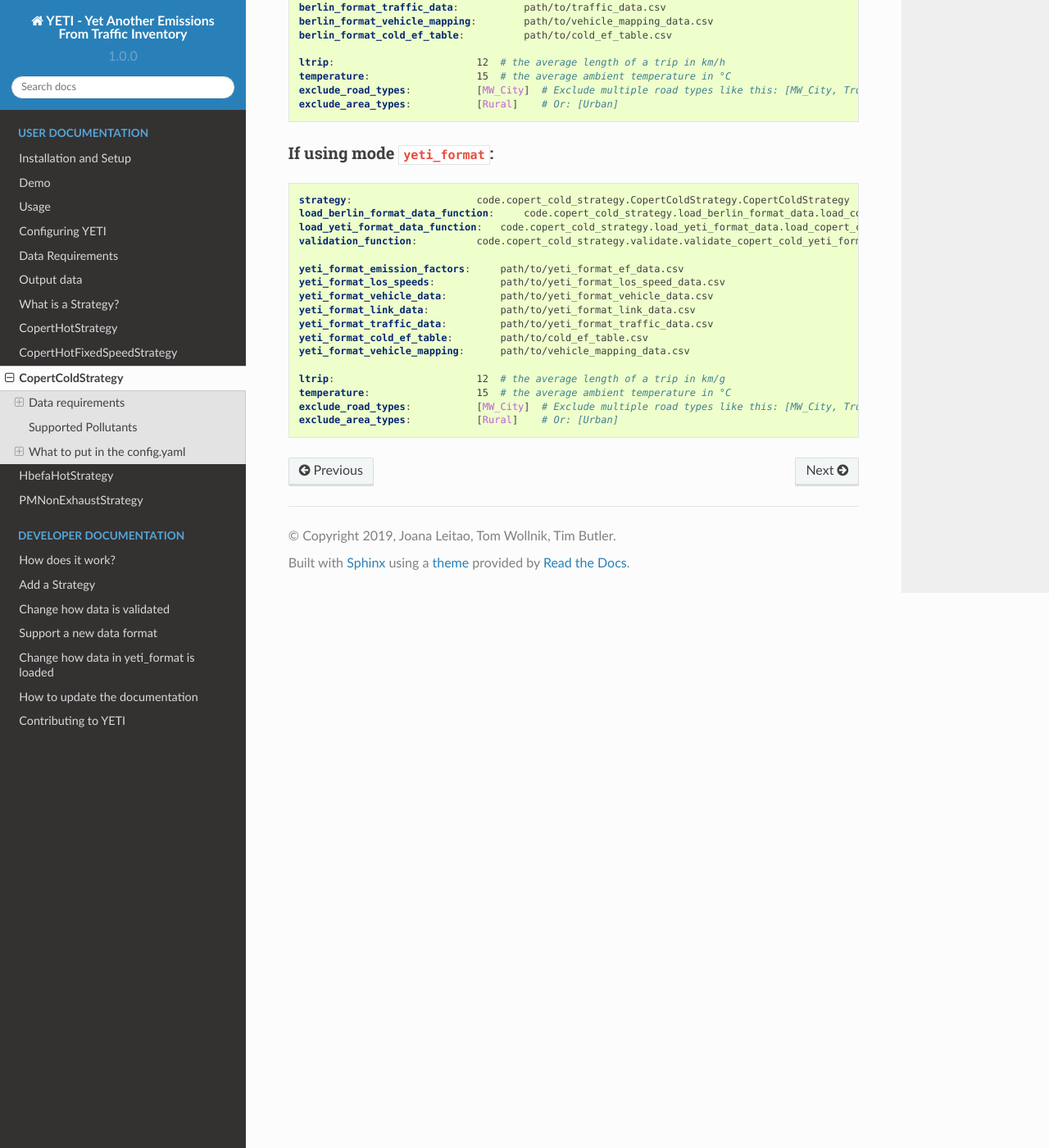
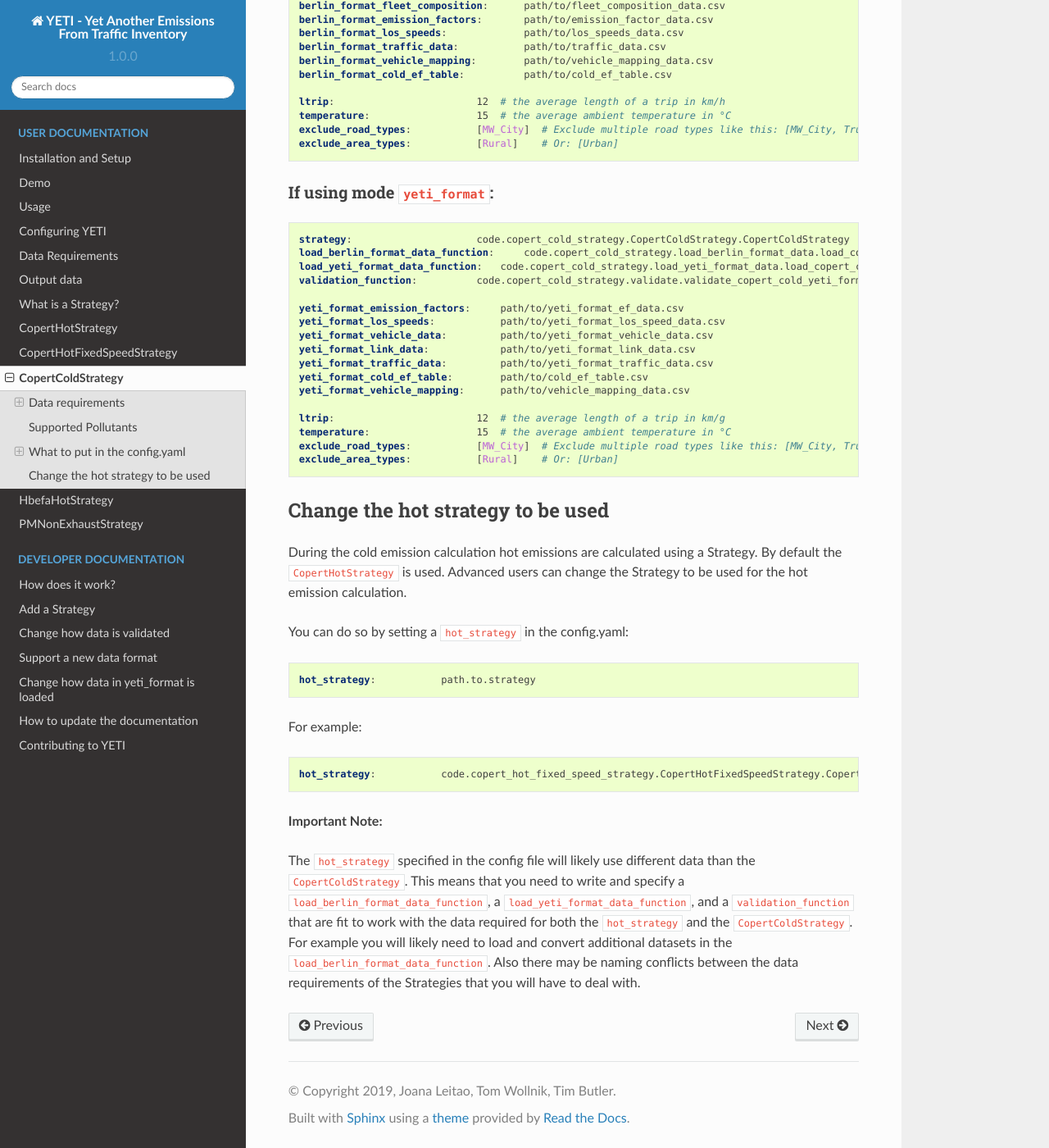
Before and after one commit to twollnik/YETI, a Sphinx documentation site: the page built from docs/user/copert_cold_strategy.rst, in a window 1280 px wide and 1400 px high, scrolled down 2718 px. Shown: the whole window at 82% size. Built offline with Sphinx 7.4.7 and the Read the Docs theme 2.0.0, drawn with Linux system fonts in a browser that asks for light colours; formulas are drawn with MathJax 3; some of the changed text lies outside the part shown.

Commit message:
enhance docs for copert cold strategy - include section on how to use different hot_strategy - fix typos and grammar

```diff
--- a/docs/user/copert_cold_strategy.rst
+++ b/docs/user/copert_cold_strategy.rst
@@ -12,10 +12,11 @@ to the road types or area types that you want to exclude.
 Possible road types to be excluded are: ``MW_Nat``, ``MW_City``, ``Trunk_Nat``, ``Trunk_City``, ``Distr``,
 ``Local``, and ``Access``. Area types that can be excluded are ``Rural`` and ``Urban``.
 
-During the cold emission calculation hot emissions are calculated using the ``CopertHotStrategy`` because
-cold emissions depend on hot emissions.
+During the cold emission calculation hot emissions are calculated using the ``CopertHotStrategy``. The hot emissions
+are used to derive emission factors for hot emissions to be used in the cold emission calculation.
+Advanced users can specify a different Strategy to be used for the hot emission calculation. See :ref:`here <use-different-hot-strategy>`.
 
-Output of a model run with this Strategy are three csv files:
+Output of a model run with this Strategy are three csv files per pollutant:
 
 - cold start emissions
 - hot emissions
@@ -143,3 +144,32 @@ If using mode ``yeti_format``:
     temperature:                  15  # the average ambient temperature in °C
     exclude_road_types:           [MW_City]  # Exclude multiple road types like this: [MW_City, Trunk-City]
     exclude_area_types:           [Rural]    # Or: [Urban]
+
+.. _use-different-hot-strategy:
+
+Change the hot strategy to be used
+----------------------------------
+
+During the cold emission calculation hot emissions are calculated using a Strategy. By default the ``CopertHotStrategy`` is used.
+Advanced users can change the Strategy to be used for the hot emission calculation.
+
+You can do so by setting a ``hot_strategy`` in the config.yaml:
+
+.. code-block:: yaml
+
+    hot_strategy:           path.to.strategy
+
+For example:
+
+.. code-block:: yaml
+
+    hot_strategy:           code.copert_hot_fixed_speed_strategy.CopertHotFixedSpeedStrategy.CopertHotFixedSpeedStrategy
+
+**Important Note:**
+
+The ``hot_strategy`` specified in the config file will likely use different data than the ``CopertColdStrategy``.
+This means that you need to write and specify a ``load_berlin_format_data_function``, a ``load_yeti_format_data_function``,
+and a ``validation_function`` that are fit to work with the data required for both the ``hot_strategy`` and
+the ``CopertColdStrategy``. For example you will likely need to load and convert additional datasets in the
+``load_berlin_format_data_function``. Also there may be naming conflicts between the data requirements of the Strategies
+that you will have to deal with.
```
